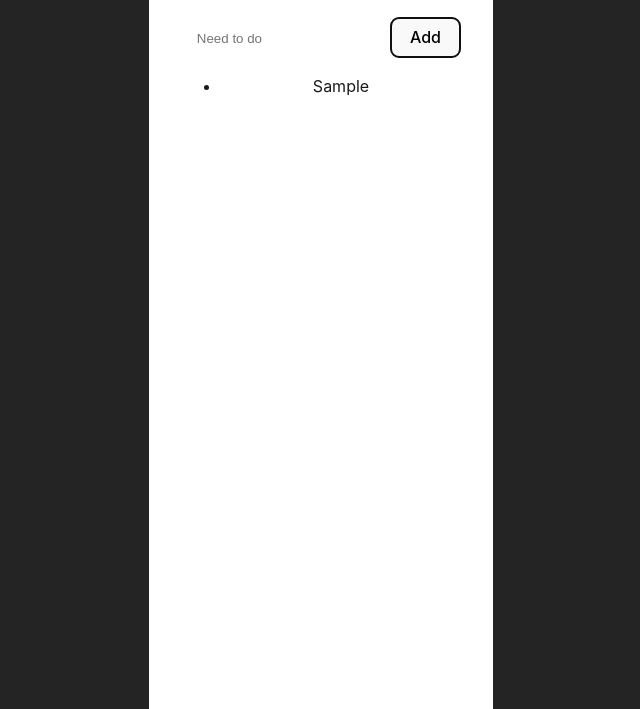
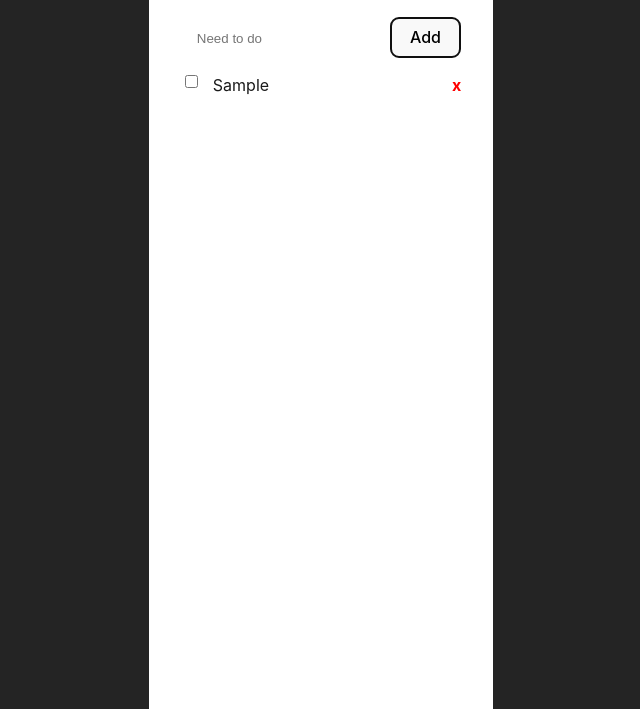
Before and after one commit to mjhaddis/The-todos, a website built with Vite: page index.html in a window 1280 px wide. Both pictures are taken after typing "Sample" into the empty fields and a click on the button "Add". Shown: the part 91-800 px from the top of the page, without its empty margins (319-959 px from the left). Built offline with nearby package versions, Linux system fonts and the light colour scheme.

Commit message:
added checkbox and delete

```diff
--- a/src/main.js
+++ b/src/main.js
@@ -20,24 +20,45 @@ function addTodo() {
         if (todoText) {
 
             const newTodo = new Todo(Date.now(), todoText);
-
             notDoneArrayList.push(newTodo);
 
             const notDoneListItem = document.createElement("li");
-            notDoneListItem.textContent = newTodo.text;
             notDoneListItem.id = newTodo.id;
+
+            const doneCheckbox = document.createElement("input");
+            doneCheckbox.setAttribute("type", "checkbox");
+
+            const todoTextNode = document.createTextNode(newTodo.text);
+
+            const deleteTodo = document.createElement("span");
+            deleteTodo.innerHTML = "x";
+
+            deleteTodo.addEventListener("click", () => {
+                //Ta bort från DOM
+                notDoneListItem.remove();
+            })
+
+            notDoneListItem.appendChild(doneCheckbox);
+            notDoneListItem.appendChild(todoTextNode);
+            notDoneListItem.appendChild(deleteTodo)
+
             notDoneList.appendChild(notDoneListItem);
 
             textInput.value = "";
 
         } else {
-            alert("Please enter some text!");
+            alert("Please enter something to do!");
         }
 
     });
 
 }
 
+function doneTodo() {
+
+
+}
+
 addTodo();
 
 console.log(notDoneArrayList);
--- a/src/style.css
+++ b/src/style.css
@@ -36,6 +36,38 @@ h1 {
   line-height: 1.1;
 }
 
+ul {
+
+  list-style: none;
+  padding: 0;
+  margin: 0;
+  text-align: left;
+}
+
+li {
+  display: flex;
+  align-items: center;
+  justify-content: flex-start;
+  margin-top: 5px;
+}
+
+input[type="checkbox"] {
+  margin-right: 15px;
+}
+
+span {
+  font-weight: bolder;
+  margin-left: auto;
+  color: red;
+  cursor: pointer;
+}
+
+span:hover {
+
+  color: darkred;
+
+}
+
 #container {
   max-width: 1280px;
   margin: 0 auto;
@@ -71,6 +103,7 @@ input {
   border: none;
   padding: 0.8em 1.2em;
   outline: none;
+  margin-bottom: 10px;
 
 }
 
```
